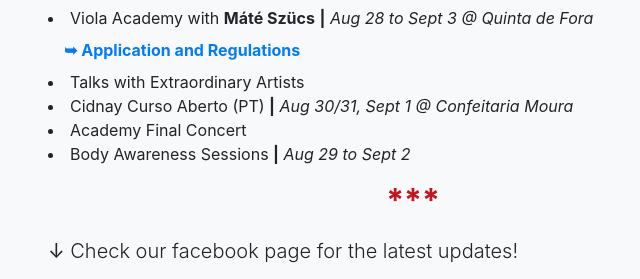
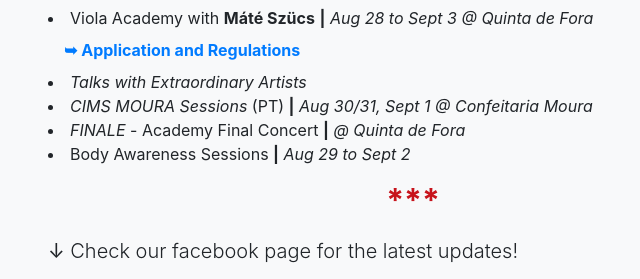
Before and after one commit to joaoabreu1420/cims.github.io, a website with bundled scripts: page index.html in a window 1280 px wide. Shown: the part 3719-3998 px from the top of the page, without its empty margins (227-867 px from the left). Built offline with nearby package versions, Linux system fonts and the light colour scheme; files whose address does not match are found by name.

Commit message:
Update index.html

```diff
--- a/index.html
+++ b/index.html
@@ -177,9 +177,9 @@
           <p class="lead"><a href="https://www.google.com/maps/place/Santo+Tirso,+Portugal/@41.3081868,-8.7443937,9.61z/data=!4m5!3m4!1s0xd245f617b0c5a79:0xa7149eec3a455967!8m2!3d41.3431376!4d-8.4738078" target="_blank"><strong><i class="material-icons">&#xe55f;</i> Santo Tirso, Portugal</strong></a></p>
           <li>Viola Academy with <strong>Máté Szücs</strong> <strong>|</strong> <i>Aug 28 to Sept 3 @ Quinta de Fora</i>
             <a class="nav-link js-scroll-trigger" href="#application"><strong>➥ Application and Regulations</strong></a></li>
-          <li>Talks with Extraordinary Artists<!--a href="">more</a--></li>
-          <li>Cidnay Curso Aberto (PT) <strong>|</strong> <i>Aug 30/31, Sept 1 @ Confeitaria Moura</i><!--a href="">mais</a--></li>
-          <li>Academy Final Concert<!-- <strong>|</strong> <i>Friday, Sept 3 @ Quinta de Fora</i--><!--a href="">more</a--></li>
+          <li><i>Talks with Extraordinary Artists</i><!--a href="">more</a--></li>
+          <li><i>CIMS MOURA Sessions</i> (PT) <strong>|</strong> <i>Aug 30/31, Sept 1 @ Confeitaria Moura</i><!--a href="">mais</a--></li>
+          <li><i>FINALE</i> - Academy Final Concert <strong>|</strong> <i>@ Quinta de Fora</i><!--a href="">more</a--></li>
           <li>Body Awareness Sessions <strong>|</strong> <i>Aug 29 to Sept 2</i></li>
           <p class="lead"></p>
           <h2 align="center"><strong>***</strong></h2>
```
